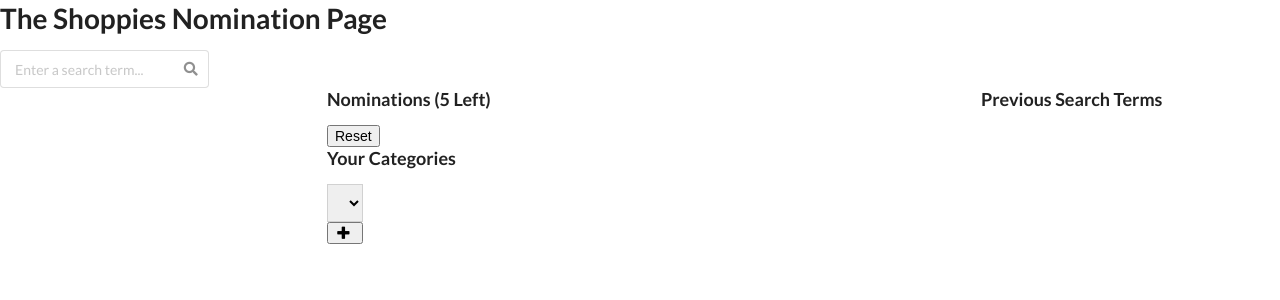
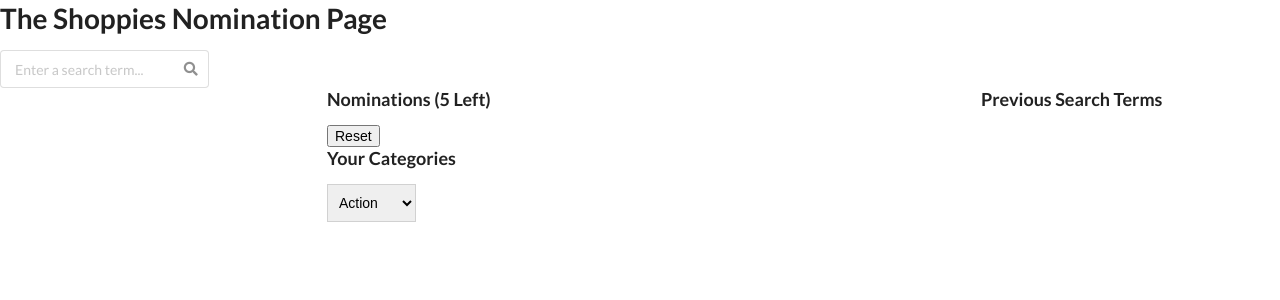
Before and after one commit to aneeshkodali/MovieNomination, a React (Create React App) app: page / in a window 1280 px wide. Shown: the top 300 px of the page. Built offline with nearby package versions, Linux system fonts and the light colour scheme.

Commit message:
Recode Dropdown to Return index and Hard Code Categories

```diff
--- a/src/components/App.js
+++ b/src/components/App.js
@@ -12,13 +12,25 @@ const App = () => {
     // bring in variables from created hook to search for movies - initialize with no search
     const [searchResults, setSearchResults, search, resultsText, setResultsText, cache, setCache] = useMovies('');
 
+
+    // initialize category list
+    const categoryList = ['Action', 'Comedy', 'Drama'];
+    // state to control which category label index selected
+    const indexInitial=0;
+    const [categoryIndexSelected, setCategoryIndexSelected] = useState(indexInitial);
+
+
+    // function to change which category is currently selected
+    const selectCategory = (event) => {
+        setCategoryIndexSelected(event.target.value);
+    };
+
+
+
     // state for nomination list
     const [nominations, setNominations] = useState([]);
     // state for buttons
     const [buttons, setButtons] = useState([]);
-    // state for list of categories
-    const [categoryList, setCategoryList] = useState([]);
-    const [categorySelected, setCategorySelected] = useState(categoryList[0]);
 
     // state for number of remaining entries
     const MAX_ENTRIES = 5;
@@ -62,24 +74,6 @@ const App = () => {
         setCache(cache.filter(termObj => termObj.term !== searchTermObj.term));
     };
 
-    // function to change which category is currently selected
-    const selectCategory = (event) => {
-        setCategorySelected(event.target.value);
-    };
-
-    // function to add category to list
-    const addCategory = (value) => {
-        // first check to make sure value is not already in list
-        if (categoryList.includes(value)) {
-            return;
-        };
-        // add value to category list
-        setCategoryList([...categoryList, value]);
-
-        // change currently selected category
-        setCategorySelected(value);
-    };
-
 
 
     return (
@@ -118,14 +112,10 @@ const App = () => {
                         <h3>Your Categories</h3>
                         <Dropdown
                             options={categoryList}
-                            optionSelected={categorySelected}
+                            optionSelected={categoryIndexSelected}
                             onSelect={selectCategory}
                         />
-                        {/*button to add category*/}
-                        <Button
-                            buttonText={<i className="plus icon" />}
-                            buttonClick={() => addCategory('Drama')}
-                        />
+
                     </div>
                     {/*pass button properties so all buttons in child components will be the same*/}
                    <ButtonContext.Provider
--- a/src/components/Dropdown.js
+++ b/src/components/Dropdown.js
@@ -1,9 +1,9 @@
 import React from 'react';
 
 const Dropdown = ({ options, optionSelected, onSelect }) => {
-    const optionsRendered = options.map(option => {
+    const optionsRendered = options.map((option, index) => {
         return <React.Fragment key={option}>
-            <option value={option}>{option}</option>
+            <option value={index}>{option}</option>
         </React.Fragment>
     });
 
```
